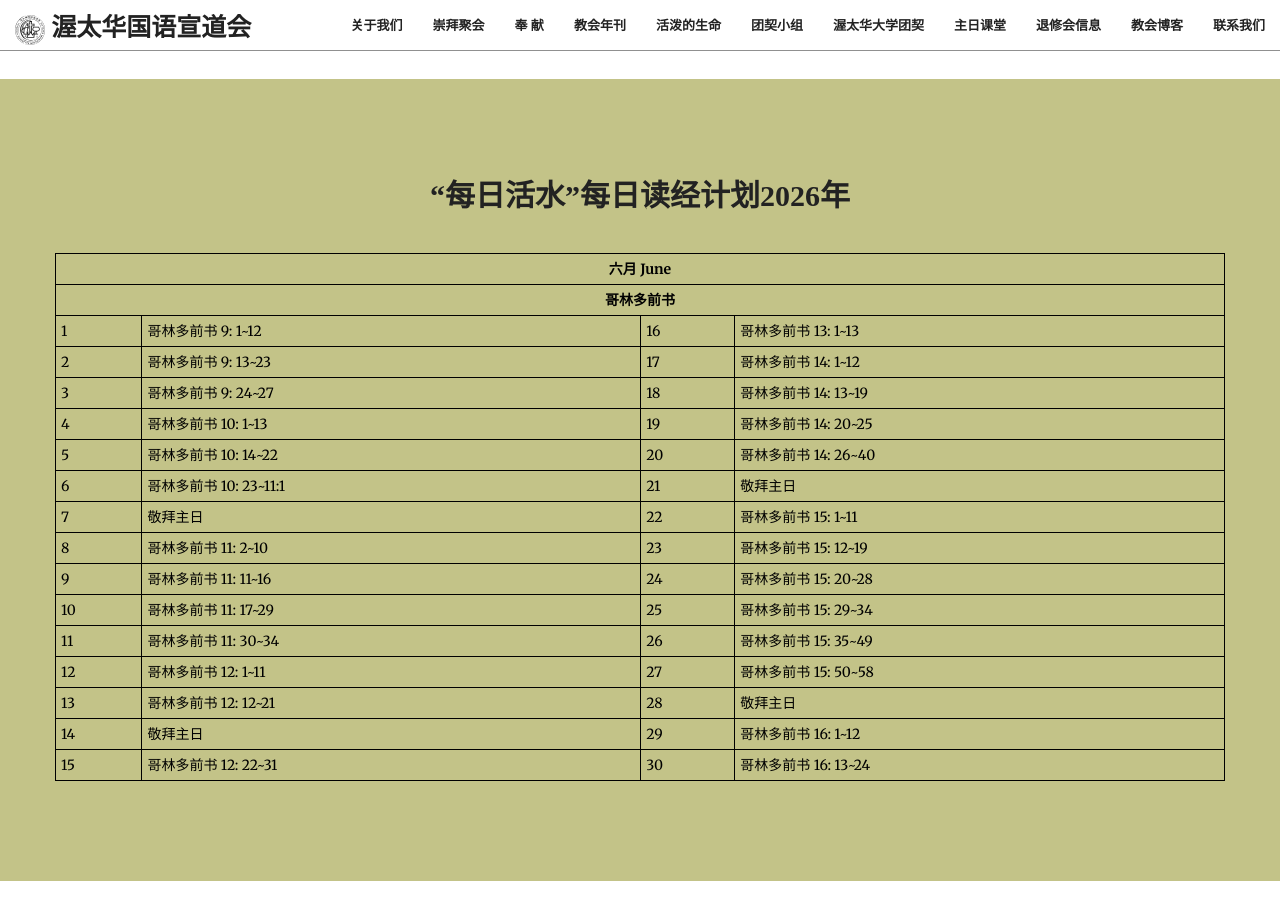
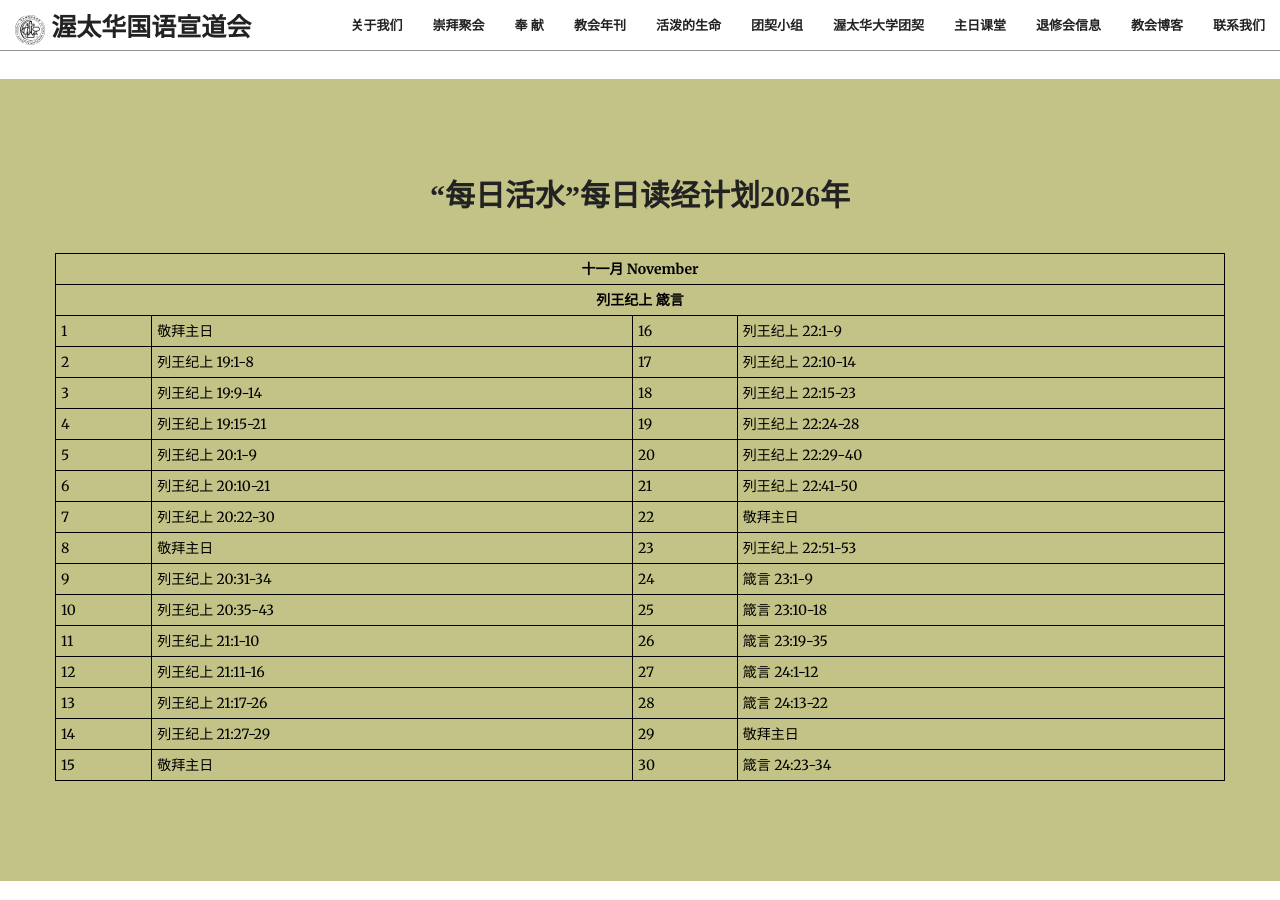
Before and after one commit to JonasYow/ottawaomac, a Jekyll site: the page built from index.html, in a window 1280 px wide and 900 px high, scrolled down 2563 px. Built offline with Jekyll 4.4.1, drawn with Linux system fonts in a browser that asks for light colours; some web fonts are replaced.

Commit message:
Update Nov2026 Content

```diff
--- a/_includes/dailylivingwater.html
+++ b/_includes/dailylivingwater.html
@@ -1,34 +1,37 @@
-<section id="livingwater-june" class="bg-primary">
+
+<section id="livingwater-november" class="bg-primary">
   <div class="container">
     <div class="row">
       <div class="col-lg-12 text-center">
-        <h2 class="section-heading text-primary"><strong>“每日活水”每日读经计划2026年</strong></h2>
+        <h2 class="section-heading text-primary">
+          <strong>“每日活水”每日读经计划2026年</strong>
+        </h2>
         <hr style="border-top: 1px solid rgb(195, 195, 136)">
       </div>
 
       <table style="width:100%">
         <tr>
-          <th colspan="4" class="text-center">六月 June</th>
+          <th colspan="4" class="text-center">十一月 November</th>
         </tr>
         <tr>
-          <th colspan="4" class="text-center">哥林多前书</th>
+          <th colspan="4" class="text-center">列王纪上 箴言</th>
         </tr>
 
-        <tr><td>1</td><td>哥林多前书 9: 1~12</td><td>16</td><td>哥林多前书 13: 1~13</td></tr>
-        <tr><td>2</td><td>哥林多前书 9: 13~23</td><td>17</td><td>哥林多前书 14: 1~12</td></tr>
-        <tr><td>3</td><td>哥林多前书 9: 24~27</td><td>18</td><td>哥林多前书 14: 13~19</td></tr>
-        <tr><td>4</td><td>哥林多前书 10: 1~13</td><td>19</td><td>哥林多前书 14: 20~25</td></tr>
-        <tr><td>5</td><td>哥林多前书 10: 14~22</td><td>20</td><td>哥林多前书 14: 26~40</td></tr>
-        <tr><td>6</td><td>哥林多前书 10: 23~11:1</td><td>21</td><td>敬拜主日</td></tr>
-        <tr><td>7</td><td>敬拜主日</td><td>22</td><td>哥林多前书 15: 1~11</td></tr>
-        <tr><td>8</td><td>哥林多前书 11: 2~10</td><td>23</td><td>哥林多前书 15: 12~19</td></tr>
-        <tr><td>9</td><td>哥林多前书 11: 11~16</td><td>24</td><td>哥林多前书 15: 20~28</td></tr>
-        <tr><td>10</td><td>哥林多前书 11: 17~29</td><td>25</td><td>哥林多前书 15: 29~34</td></tr>
-        <tr><td>11</td><td>哥林多前书 11: 30~34</td><td>26</td><td>哥林多前书 15: 35~49</td></tr>
-        <tr><td>12</td><td>哥林多前书 12: 1~11</td><td>27</td><td>哥林多前书 15: 50~58</td></tr>
-        <tr><td>13</td><td>哥林多前书 12: 12~21</td><td>28</td><td>敬拜主日</td></tr>
-        <tr><td>14</td><td>敬拜主日</td><td>29</td><td>哥林多前书 16: 1~12</td></tr>
-        <tr><td>15</td><td>哥林多前书 12: 22~31</td><td>30</td><td>哥林多前书 16: 13~24</td></tr>
+        <tr><td>1</td><td>敬拜主日</td><td>16</td><td>列王纪上 22:1-9</td></tr>
+        <tr><td>2</td><td>列王纪上 19:1-8</td><td>17</td><td>列王纪上 22:10-14</td></tr>
+        <tr><td>3</td><td>列王纪上 19:9-14</td><td>18</td><td>列王纪上 22:15-23</td></tr>
+        <tr><td>4</td><td>列王纪上 19:15-21</td><td>19</td><td>列王纪上 22:24-28</td></tr>
+        <tr><td>5</td><td>列王纪上 20:1-9</td><td>20</td><td>列王纪上 22:29-40</td></tr>
+        <tr><td>6</td><td>列王纪上 20:10-21</td><td>21</td><td>列王纪上 22:41-50</td></tr>
+        <tr><td>7</td><td>列王纪上 20:22-30</td><td>22</td><td>敬拜主日</td></tr>
+        <tr><td>8</td><td>敬拜主日</td><td>23</td><td>列王纪上 22:51-53</td></tr>
+        <tr><td>9</td><td>列王纪上 20:31-34</td><td>24</td><td>箴言 23:1-9</td></tr>
+        <tr><td>10</td><td>列王纪上 20:35-43</td><td>25</td><td>箴言 23:10-18</td></tr>
+        <tr><td>11</td><td>列王纪上 21:1-10</td><td>26</td><td>箴言 23:19-35</td></tr>
+        <tr><td>12</td><td>列王纪上 21:11-16</td><td>27</td><td>箴言 24:1-12</td></tr>
+        <tr><td>13</td><td>列王纪上 21:17-26</td><td>28</td><td>箴言 24:13-22</td></tr>
+        <tr><td>14</td><td>列王纪上 21:27-29</td><td>29</td><td>敬拜主日</td></tr>
+        <tr><td>15</td><td>敬拜主日</td><td>30</td><td>箴言 24:23-34</td></tr>
       </table>
     </div>
   </div>
```
